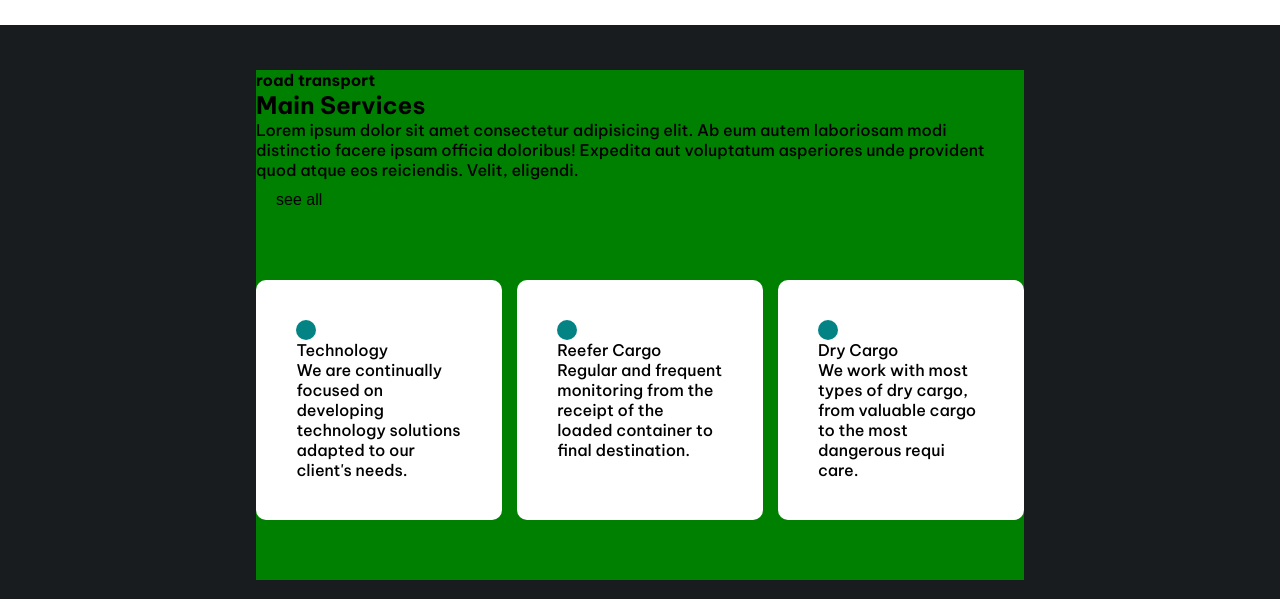
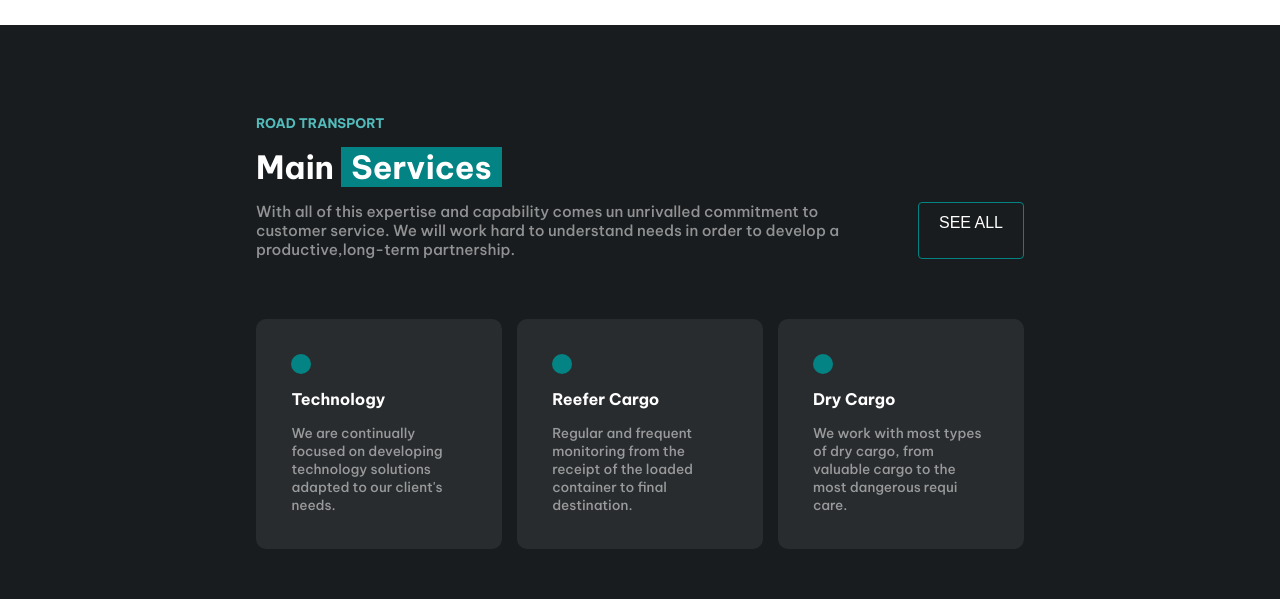
Before and after one commit to AlexsandroD/proj-html-vuejs, a Vue app: page / in a window 1280 px wide. Shown: the part 1271-1870 px from the top of the page. Built offline with nearby package versions, Linux system fonts and the light colour scheme; the HTML template or start-up script is replaced by a standard one; a web font is replaced by a local one.

Commit message:
section2

```diff
--- a/src/components/micro/Card.vue
+++ b/src/components/micro/Card.vue
@@ -2,9 +2,9 @@
     <div class="card">
         <div class="icons">
             <div class="icon-left"><i :class="card.icon"></i></div>
-            <div class="icon-right"><i class="fas fa-arrow-right"></i></div>
+            <div class="icon-right"><a href="#"><i class="fas fa-arrow-right"></i></a></div>
         </div>
-        <div class="h4">{{card.name}}</div>
+        <h4>{{card.name}}</h4>
         <p>{{card.description}}</p>
     </div>
 </template>
@@ -21,9 +21,10 @@ export default {
 <style lang="scss" scoped>
 @import "../../assets/style/global.scss";
  .card{
-    padding: 40px;
-    background-color: #fff;
+    padding: 35px;
+    background-color: rgba(255, 255, 255, 0.07);
     border-radius: 10px;
+    aspect-ratio: 1.2;
     & .icons{
     display:flex;
     justify-content: space-between;
@@ -34,9 +35,17 @@ export default {
     background-color: $blue-lagoon;
     color: $fountain-blue;
     }
-    & .icon-right{
+    & .icon-right a{
     color:$fountain-blue;
     }
+    }
+    & h4{
+        color:#fff;
+        margin: 15px 0px;
+    }
+    & p{
+        color: rgba(255, 255, 255, 0.522);
+        font-size: 0.85rem;
     }
 }
 
--- a/src/components/partials/Section2.vue
+++ b/src/components/partials/Section2.vue
@@ -1,10 +1,12 @@
 <template>
     <div class="section2">
         <div class="container">
-            <h4>road transport</h4>
-            <h2>Main Services</h2>
-            <p>Lorem ipsum dolor sit amet consectetur adipisicing elit. Ab eum autem laboriosam modi distinctio facere ipsam officia doloribus! Expedita aut voluptatum asperiores unde provident quod atque eos reiciendis. Velit, eligendi.</p>
-            <a class="myButton">see all</a>
+            <h5>road transport</h5>
+            <h2>Main <span>Services</span></h2>
+            <div class="container-text-button">
+                <p>With all of this expertise and capability comes un unrivalled commitment to customer service. We will work hard to understand needs in order to develop a productive,long-term partnership.</p>
+                <a class="myButton">see all</a>
+            </div>
             <div class="card-container">
                 <Card v-for="(card,index) in cards" :key="index" :card="card"/>
             </div>
@@ -48,13 +50,42 @@ export default {
 @import "../../assets/style/global.scss";
 
     .section2{
-        height:600px;
         background-color: $shark;
         display:grid;
         & .container{
-            background-color: green;
+            padding: 90px 0px;
             width: 60%;
             margin: auto;
+            & h5{
+                color: $fountain-blue;
+                text-transform: uppercase;
+            }
+            & h2{
+                font-size: 2rem;
+                font-weight: 700;
+                color: #fff;
+                margin: 15px 0;
+                & span{
+                    background-color:$blue-lagoon ;
+                    padding: 0 10px;
+                }
+            }
+            & .container-text-button{
+                display: flex;
+                justify-content: space-between;
+                color: rgba(255, 255, 255, 0.522);
+
+                p{
+                    width: 80%;
+                    font-size:.95rem;
+                }
+                .myButton{
+                    text-transform: uppercase;
+                    color:#fff;
+                    border: 1px solid $blue-lagoon;
+                    padding: 5 10px;
+                }
+            }
             & .card-container{
             margin: 60px auto;
             display: grid;
```
